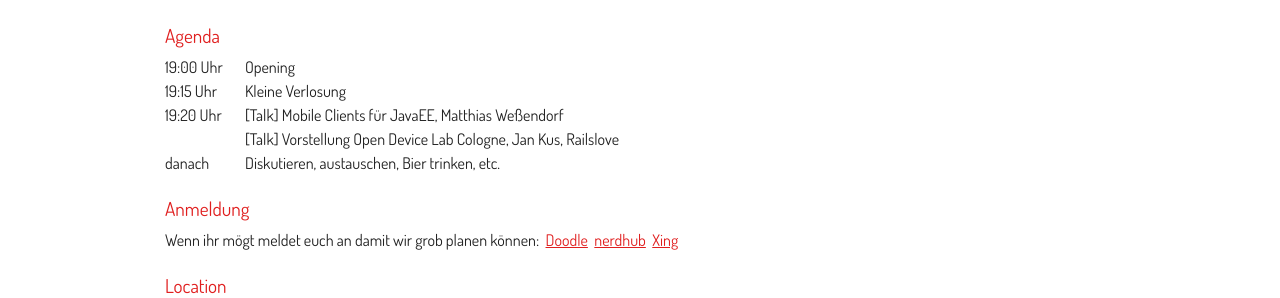
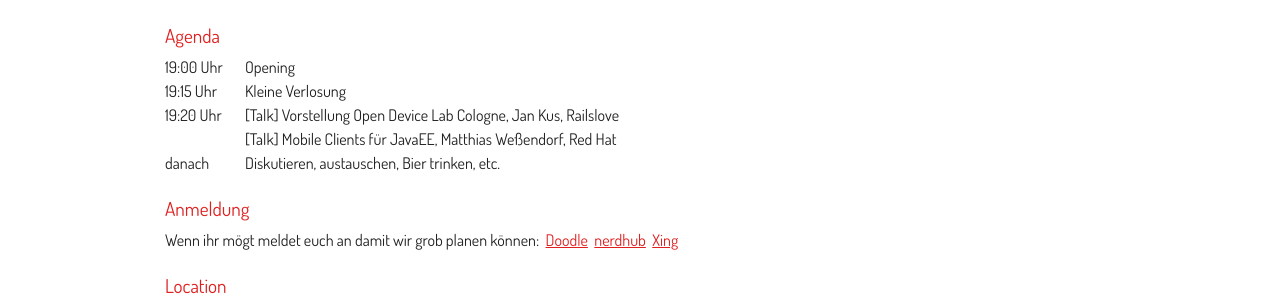
Before and after one commit to mobilecgn/mobilecgn.github.com, a Jekyll site: the page built from _posts/2013/2013-02-14-vortragsabend.html, in a window 1280 px wide. Shown: the part 562-860 px from the top of the page. Built offline with Jekyll 4.4.1, drawn with Linux system fonts in a browser that asks for light colours.

Commit message:
Add next talk and some company names

```diff
--- a/_posts/2013/2013-02-14-vortragsabend.html
+++ b/_posts/2013/2013-02-14-vortragsabend.html
@@ -38,8 +38,8 @@
 	<div class="span-13 last">Kleine Verlosung</div>
 	<div class="span-2">19:20 Uhr</div>
 	<div class="span-13 last">
-		[Talk] Mobile Clients für JavaEE, Matthias Weßendorf<br/>
-		[Talk] Vorstellung Open Device Lab Cologne, Jan Kus, Railslove
+		[Talk] Vorstellung Open Device Lab Cologne, Jan Kus, Railslove<br/>
+		[Talk] Mobile Clients für JavaEE, Matthias Weßendorf, Red Hat
 	</div>
 	<div class="span-2">danach</div>
 	<div class="span-13 last">Diskutieren, austauschen, Bier trinken, etc.</div>
--- a/_posts/2013/2013-03-14-vortragsabend.html
+++ b/_posts/2013/2013-03-14-vortragsabend.html
@@ -40,7 +40,7 @@
 	<div class="span-13 last">Kleine Verlosung</div>
 	<div class="span-2">18:45 Uhr</div>
 	<div class="span-13 last">
-		[Talk] Mobile meets NoSQL - ein Überblick, <a href="https://twitter.com/steemann" target="_blank">Jan Steemann</a><br/>
+		[Talk] Mobile meets NoSQL - ein Überblick, <a href="https://twitter.com/steemann" target="_blank">Jan Steemann</a>, triagens<br/>
 	</div>
 	<div class="span-2">danach</div>
 	<div class="span-13 last">Diskutieren, austauschen, Bier trinken, etc.</div>
--- a/index.html
+++ b/index.html
@@ -63,6 +63,7 @@
 			<h2>Nächster <span class="loud">Termin</span></h2>
 			<div>
 				<strong>Mobile Clients für JavaEE &nbsp; & &nbsp; Open Device Lab</strong><br/>
+				mit Matthias Weßendorf von Red Hat und Jan Kus von Railslove<br/>
 
 				Do. 14. Februar 2013 &nbsp; 19&nbsp;Uhr<br/>
 				triAGENS, Belgisches Viertel<br/>
@@ -73,9 +74,9 @@
 			</div>
 
 			<img src="/static/images/marker-5.png" alt="Jetzt Termin sichern!" width="193" height="120"
-			     style="margin-left: 20px;" />
+			     style="margin: 20px;" />
 
-			<div id="newsletterbox" style="margin-top: 20px;">
+			<div id="newsletterbox">
 				{% include _sidebar_newsletter.html %}
 			</div>
 		</div>
```
Also changed, not shown: termine.html (+21 -4 lines).
